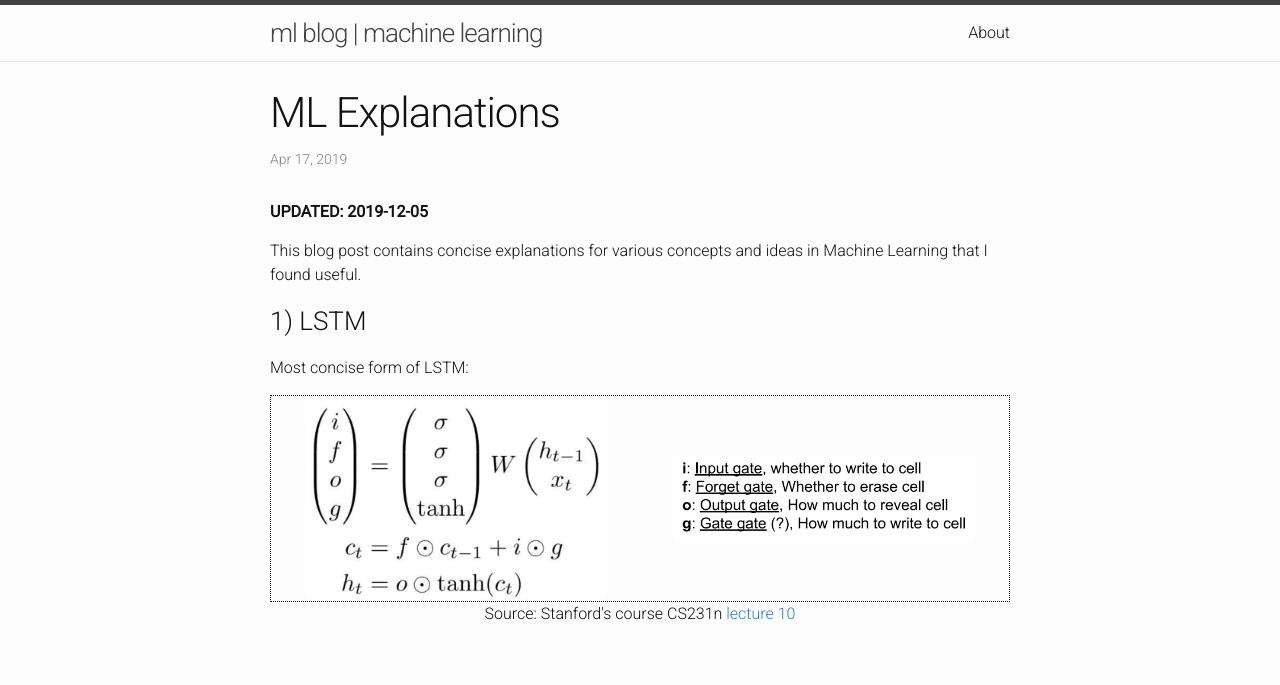
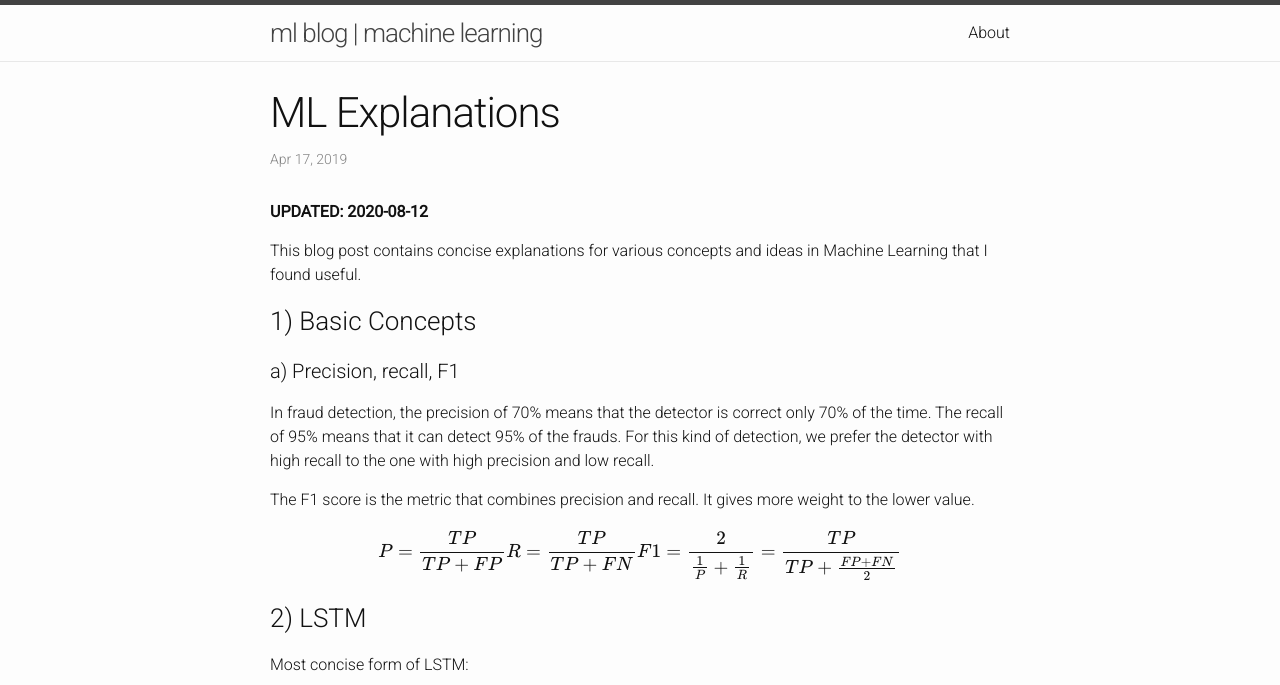
Before and after one commit to vinhkhuc/vinhkhuc.github.io, a Jekyll site: the page built from _posts/2019-04-17-ml-great-explanations.md, in a window 1280 px wide and 1400 px high. Shown: the top 685 px of the window. Built offline with Jekyll 4.4.1, drawn with Linux system fonts in a browser that asks for light colours; formulas are drawn with MathJax 3; comment, search, counter and statistics services are not loaded; some of the changed text lies outside the part shown.

Commit message:
Precision, recall, F1

```diff
--- a/_posts/2019-04-17-ml-great-explanations.md
+++ b/_posts/2019-04-17-ml-great-explanations.md
@@ -6,11 +6,26 @@ title:  "ML Explanations"
 excerpt: "This post contains great explanations for various Machine Learning concepts."
 date:   2019-04-17 19:07:01
 ---
-**UPDATED: 2019-12-05**
+**UPDATED: 2020-08-12**
 
 This blog post contains concise explanations for various concepts and ideas in Machine Learning that I found useful.
 
-### 1) LSTM
+### 1) Basic Concepts
+
+#### a) Precision, recall, F1
+In fraud detection, the precision of 70% means that the detector is correct only 70% of the time. The recall of 95%
+means that it can detect 95% of the frauds. For this kind of detection, we prefer the detector with high recall to
+the one with high precision and low recall.
+
+The F1 score is the metric that combines precision and recall. It gives more weight to the lower value.
+
+$$
+P = \frac { TP } { TP + FP } \\
+R = \frac { TP } { TP + FN } \\
+F1 = \frac { 2 } { \frac { 1 } { P } + \frac { 1 } { R } } = \frac { TP } { TP + \frac { FP + FN } { 2 }  }
+$$
+
+### 2) LSTM
 
 Most concise form of LSTM:
 
```
Also changed, not shown: other parts of _posts/2019-04-17-ml-great-explanations.md (+3 -3 lines).
